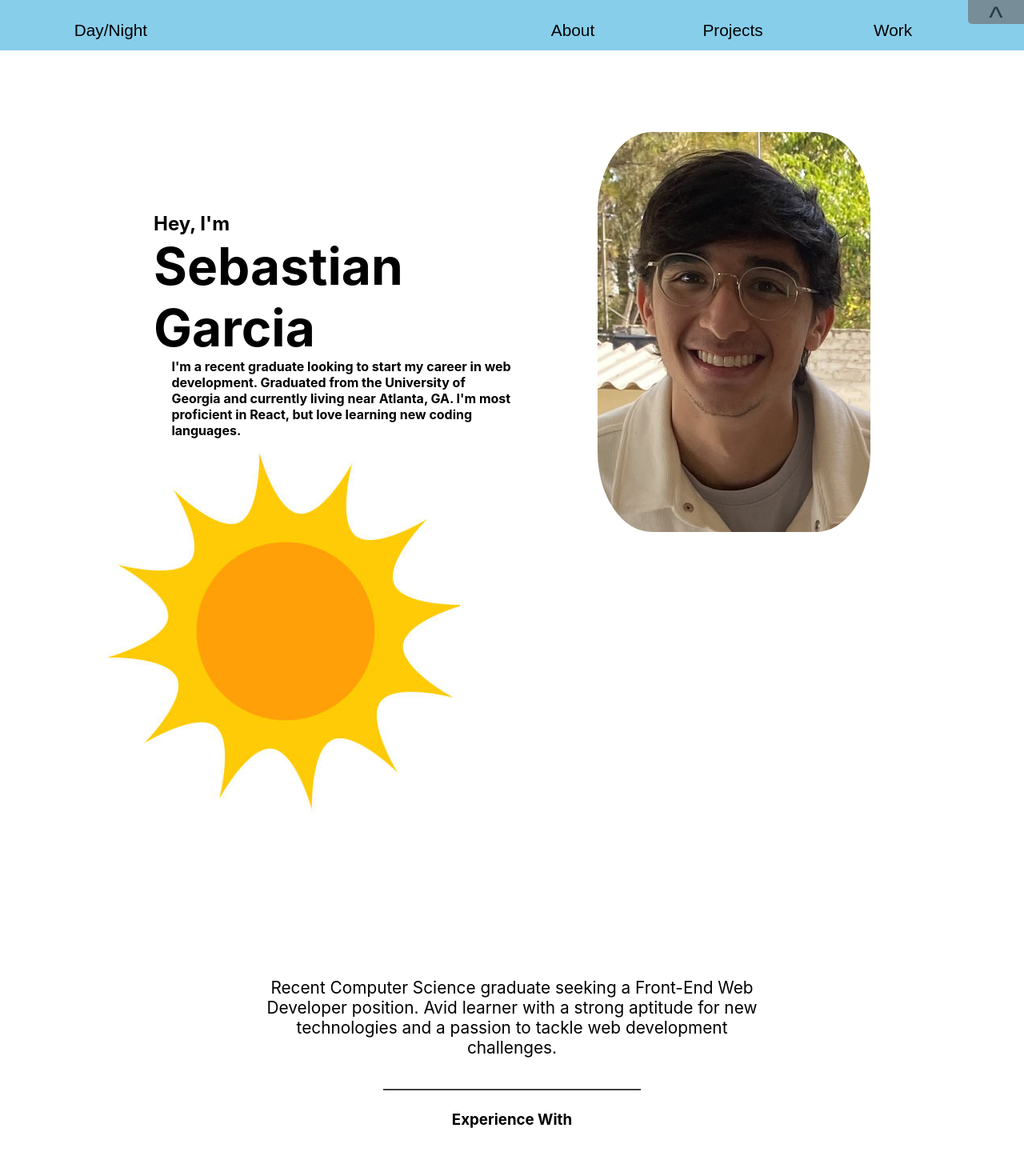
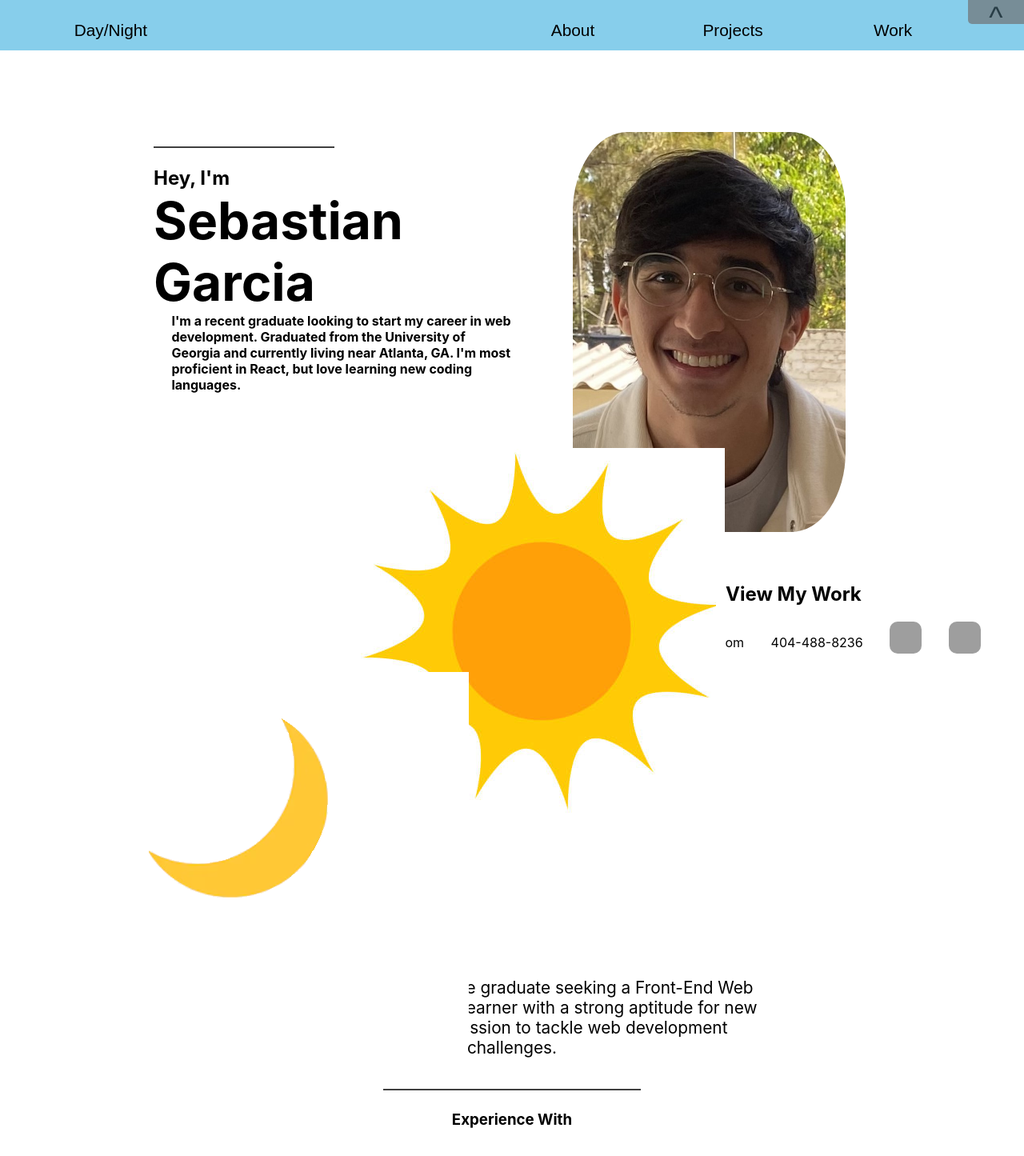
Before and after one commit to GitSeaBass/React-cv, a React (Create React App) app in the folder react-cv/: page / in a window 1280 px wide. Shown: the top 1445 px of the page at 80% size. Built offline with nearby package versions, Linux system fonts and the light colour scheme; grey boxes are pictures that could not be loaded.

Commit message:
added moon png plus movement

```diff
--- a/react-cv/src/components/Main.css
+++ b/react-cv/src/components/Main.css
@@ -13,8 +13,14 @@
     width: 70%;
 }
 
+.horizontal-line {
+    width: 50%;
+    margin-left: 0px;
+    margin-bottom: 5%;
+}
+
 .introduction {
-    margin-top: 100px;
+    margin-top: 10px;
     width: 50%;
 }
 
@@ -50,16 +56,52 @@
     object-fit: contain;
 }
 
+.socials {
+    margin-top: 10%;
+}
+
+.social-hr {
+    margin-left: 0;
+    width: 40%;
+}
+
+.socials-flex {
+    display: flex;
+    gap: 10%;
+    white-space: nowrap;
+    margin-left: 10%;
+}
+
+.social-img {
+    width: 40px;
+    height: 40px;
+    border-radius: 10px;
+}
+
 .sun {
     position: absolute;
     top: 70%;
-    left: 10%;
+    left: 35%;
     transition: 2s;
 }
 
 .sun-down {
     position: absolute;
     top: 105%;
+    left: 35%;
+    transition: 2s;
+}
+
+.moon {
+    position: absolute;
+    top: 60%;
     left: 10%;
-    transition: 3s;
+    transition: 2s;
 }
+
+.moon-down {
+    position: absolute;
+    top: 105%;
+    left: 10%;
+    transition: 2s;
+}
--- a/react-cv/src/components/Main.js
+++ b/react-cv/src/components/Main.js
@@ -2,6 +2,7 @@ import './Main.css'
 import { useState } from 'react';
 import profile from '../assets/Profile.jpeg'
 import sun from "../assets/sun.png"
+import moon from "../assets/Moon.png"
 import NavBar from "./NavBar";
 
 function Main({mainRef, aboutRef, projectsRef, workRef}) {
@@ -18,22 +19,41 @@ function Main({mainRef, aboutRef, projectsRef, workRef}) {
 
             <div className="main-flex">
                 <div className='introduction'>
+                    <hr className='horizontal-line'/>
                     <h3>Hey, I'm</h3>
                     <h1>Sebastian Garcia</h1>
                     <h4>I'm a recent graduate looking to start my career in web development. Graduated from the University of Georgia and currently living near Atlanta, GA. I'm most proficient in React, but love learning new coding languages.</h4>
                 </div>
 
-                <img src={profile} alt="Headshot" className="headshot"/>
+                <div className='vert-flex'>
+                    <img src={profile} alt="Headshot" className="headshot"/>
+                    <div className='socials'>
+                        <hr className='social-hr'/>
+                        <h2>Contact Me and View My Work</h2>
+                        <div className='socials-flex'>
+                            <p>budder427@gmail.com</p>
+                            <p>404-488-8236</p>
+                            <a href="https://www.linkedin.com/in/sebastian-garcia-0783102a4/" target='_blank' rel='noopener noreferrer'>
+                                <img className="social-img" src="https://upload.wikimedia.org/wikipedia/commons/c/ca/LinkedIn_logo_initials.png" alt="LinkedIN"/>
+                            </a>
+                            <a href="https://github.com/GitSeaBass" target='_blank' rel='noopener noreferrer'>
+                                <img className="social-img" src="https://cdn.pixabay.com/photo/2022/01/30/13/33/github-6980894_960_720.png" alt="GitHub"/>
+                            </a>
+                        </div>
+                    </div>
+                </div>
             </div>
         </div>
 
         {isDay?
         <>
             <img className="sun" src={sun} alt="sun"/>
+            <img className='moon-down' src={moon} alt="moon" />
         </>
         :
         <>
             <img className="sun-down" src={sun} alt="sun"/>
+            <img className='moon' src={moon} alt="moon" />
         </>
         }
         </>
--- a/react-cv/src/components/ProjectBox.css
+++ b/react-cv/src/components/ProjectBox.css
@@ -23,4 +23,5 @@
     height: 40px;
     width: 40px;
     object-fit: contain;
+    border-radius: 10px;
 }
```
Also changed, not shown: react-cv/src/assets/Moon.png (added).
